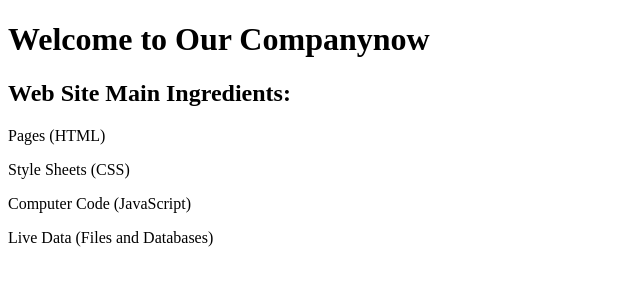
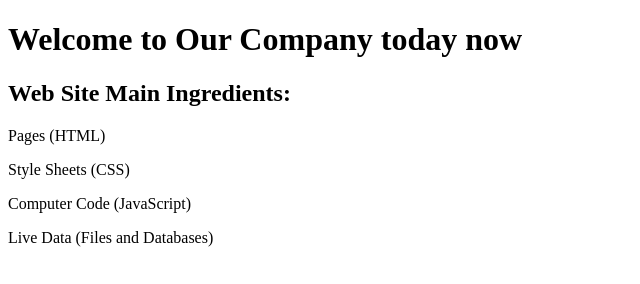
Before and after one commit to GoldenJustin/learning-git, a plain HTML site: page index.html in a window 1280 px wide. Shown: the whole page, without its empty margins (0-640 px from the left). Drawn offline with Linux system fonts and the light colour scheme.

Commit message:
Update index.html

```diff
--- a/index.html
+++ b/index.html
@@ -7,7 +7,7 @@
 
 <body>
 
-  <h1>Welcome to Our Companynow </h1>
+  <h1>Welcome to Our Company today now </h1>
   <h2>Web Site Main Ingredients:</h2>
 
   <p>Pages (HTML)</p>
```
